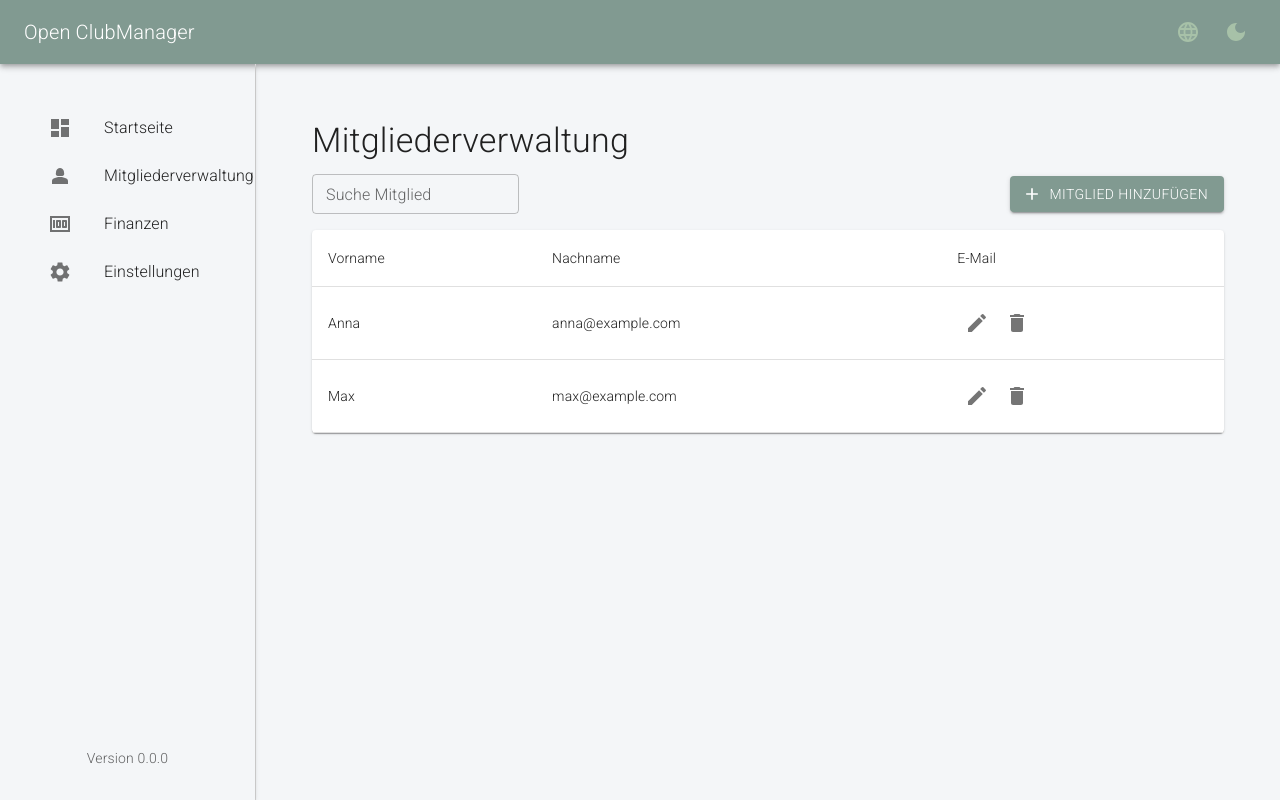
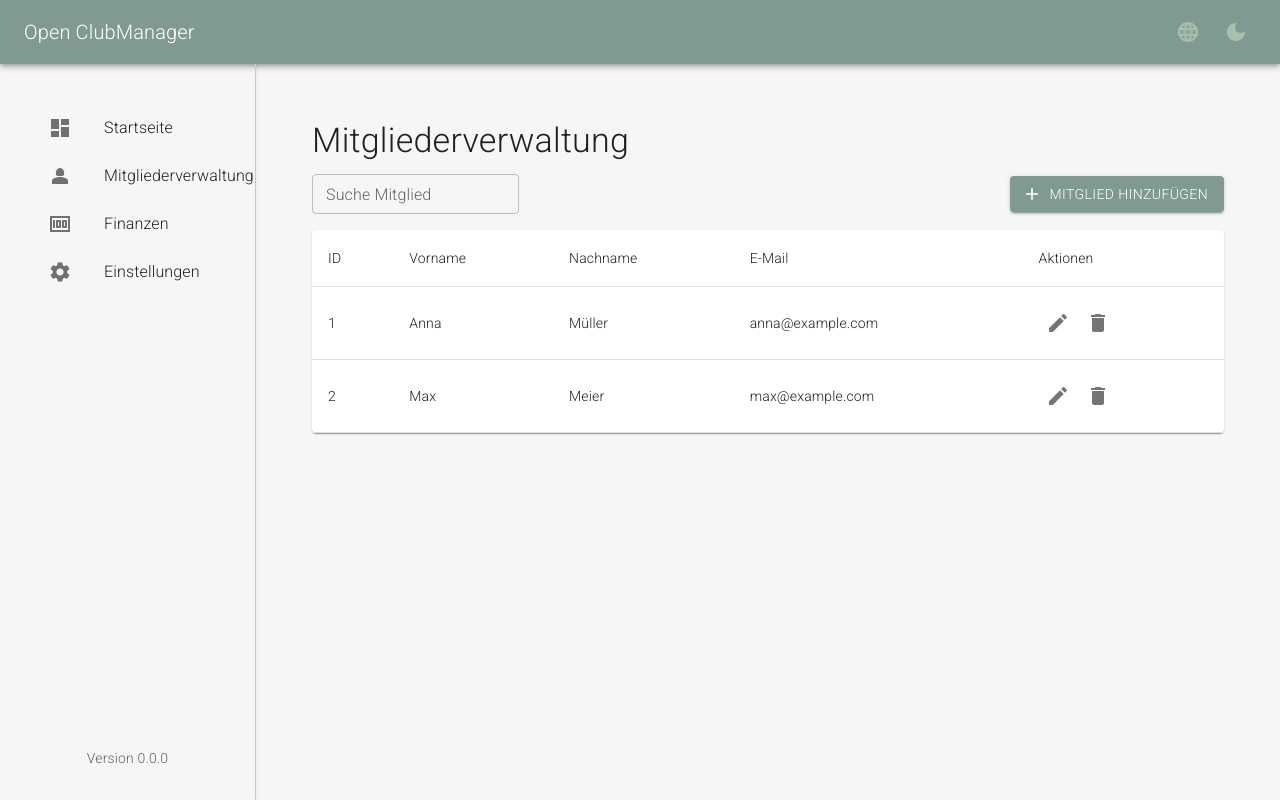
Before and after one commit to Waschndolos/open-clubmanager, a React (Vite) app in the folder frontend/: page /members in a window 1280 px wide. Built offline with nearby package versions, Linux system fonts and the light colour scheme.

Commit message:
Implementing member table

```diff
--- a/frontend/src/components/members/MemberTable.tsx
+++ b/frontend/src/components/members/MemberTable.tsx
@@ -9,21 +9,26 @@ type MemberTableProps = {
 
 export default function MemberTable({members}: MemberTableProps) {
     const { t } = useTranslation();
+    const visibleKeys = Object.keys(members[0]) as (keyof Member)[];
     return(
         <Paper>
             <Table>
                 <TableHead>
                     <TableRow>
-                        <TableCell>{t("members.table.header.firstName")}</TableCell>
-                        <TableCell>{t("members.table.header.lastName")}</TableCell>
-                        <TableCell>{t("members.table.header.email")}</TableCell>
+                        {visibleKeys.map((key) => (
+                            <TableCell key={key}>{t("members.table.header." + key)}</TableCell>
+                        ))}
+                        <TableCell>{t("members.table.header.actions")}</TableCell>
                     </TableRow>
                 </TableHead>
                 <TableBody>
-                    {members.map((member) => (
-                        <TableRow key={member.id}>
-                            <TableCell>{member.firstName}</TableCell>
-                            <TableCell>{member.email}</TableCell>
+                    {members.map((member,index) => (
+                        <TableRow key={index}>
+                            {visibleKeys.map((key)=> (
+                                <TableCell key={key as string}>
+                                    {formatValue(member[key])}
+                                </TableCell>
+                            ))}
                             <TableCell>
                                 <IconButton><Edit /></IconButton>
                                 <IconButton><Delete /></IconButton>
@@ -36,3 +41,10 @@ export default function MemberTable({members}: MemberTableProps) {
         </Paper>
     )
 }
+
+function formatValue(value: unknown): string {
+    if (value instanceof Date) return value.toLocaleDateString();
+    if (typeof value === "string" || typeof value === "number") return value.toString();
+    if (value === undefined || value === null) return "-";
+    return JSON.stringify(value);
+}
--- a/frontend/src/i18n/de.json
+++ b/frontend/src/i18n/de.json
@@ -27,9 +27,11 @@
     "create": "Mitglied hinzufügen",
     "table": {
       "header": {
+        "id": "ID",
         "firstName": "Vorname",
         "lastName": "Nachname",
-        "email": "E-Mail"
+        "email": "E-Mail",
+        "actions": "Aktionen"
       }
     }
   }
--- a/frontend/src/i18n/en.json
+++ b/frontend/src/i18n/en.json
@@ -27,9 +27,11 @@
     "create": "Create Member",
     "table": {
       "header": {
+        "id": "ID",
         "firstName": "Firstname",
         "lastName": "Lastname",
-        "email": "Email"
+        "email": "Email",
+        "actions": "Actions"
       }
     }
   }
```
